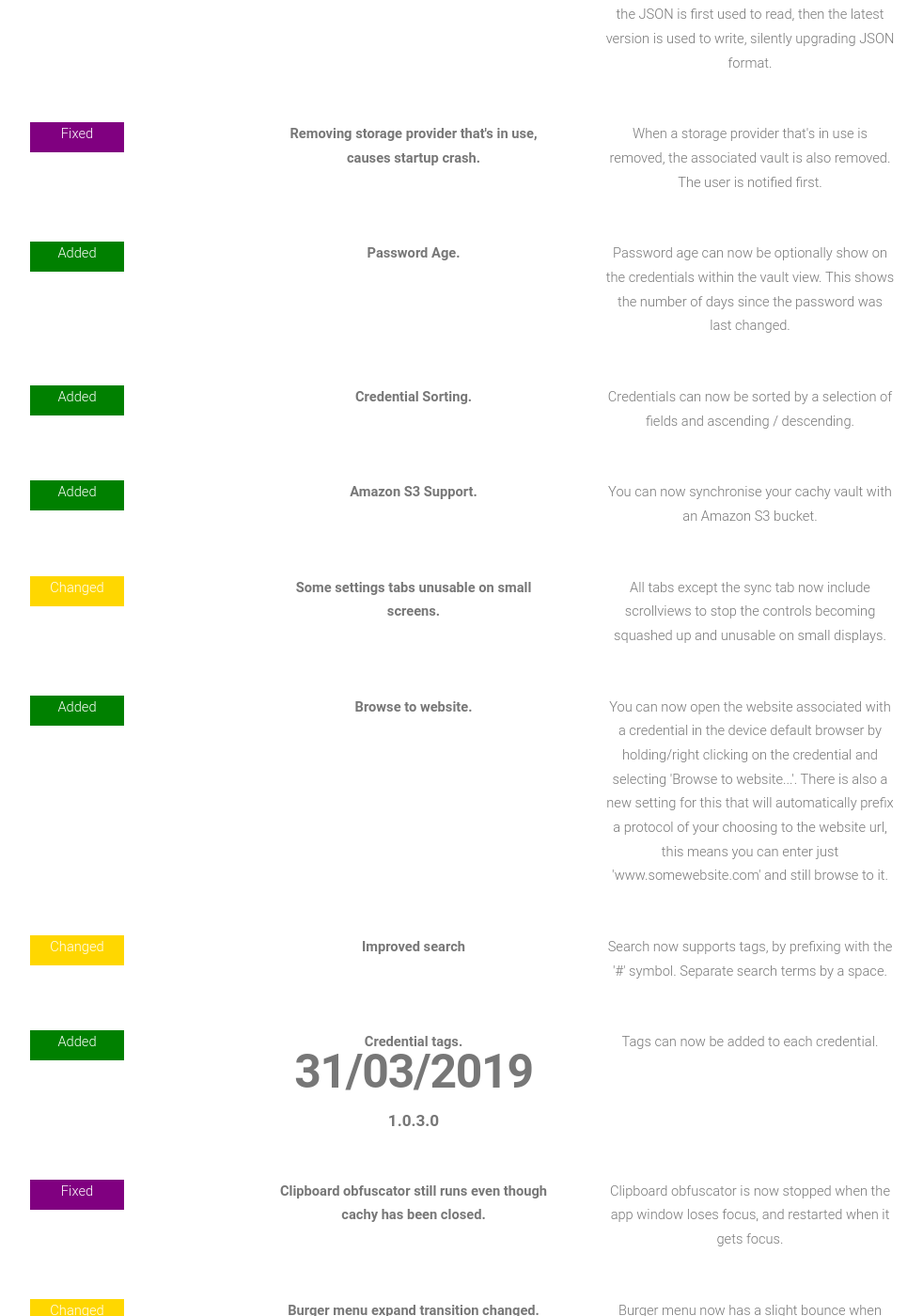
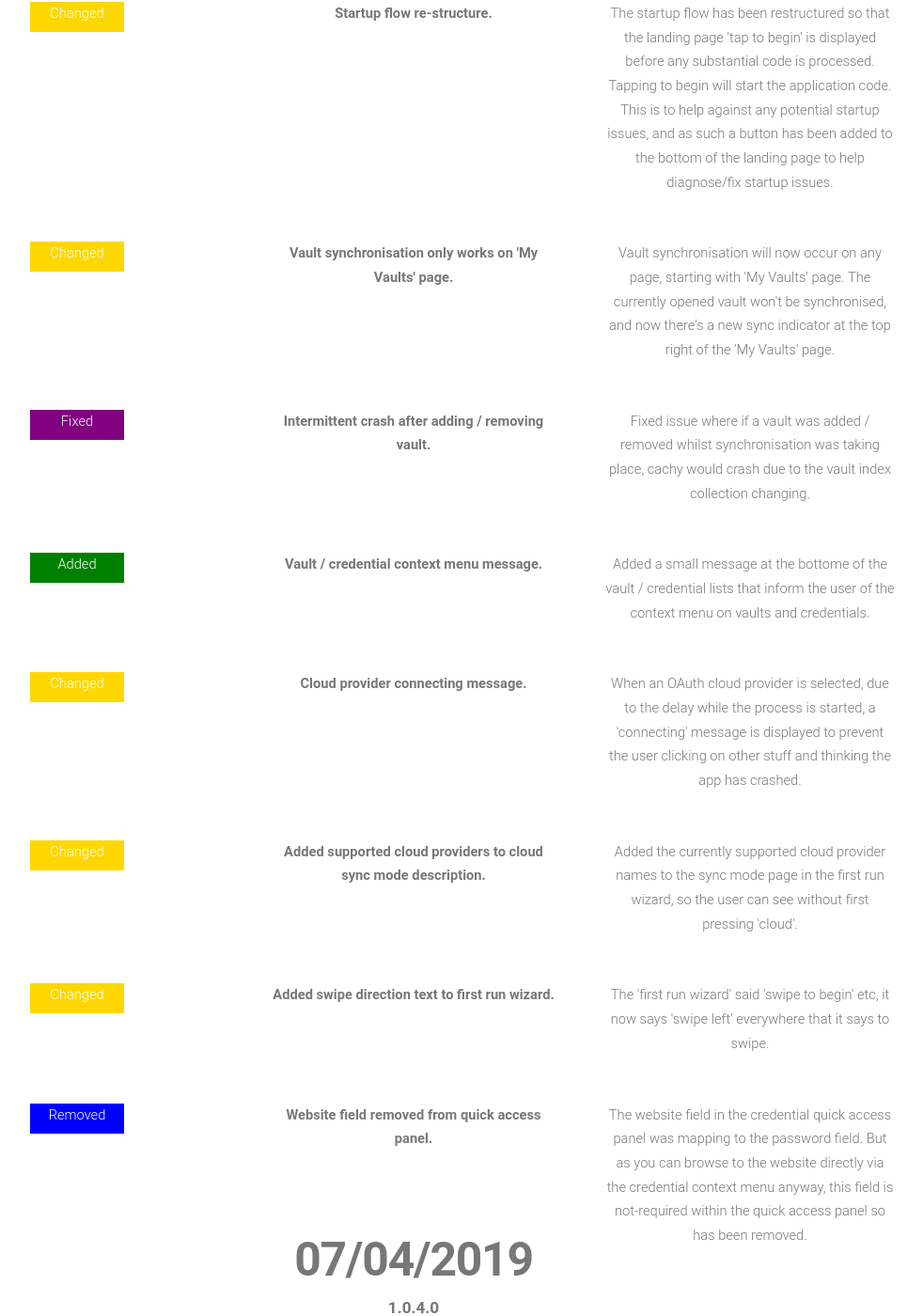
Before and after one commit to devoctomy/cachy.me, a Jekyll site: the page built from changelog.html, in a window 1280 px wide and 1400 px high, scrolled down 1083 px. Shown: the whole window at 94% size, without its empty margins (200-1182 px from the left). Built offline with Jekyll 4.4.1, drawn with Linux system fonts in a browser that asks for light colours; nearby versions of some CDN libraries; a script that is not in the unit is left out; some of the changed text lies outside the part shown.

Commit message:
Updated change log file.

```diff
--- a/assets/data/changes.json
+++ b/assets/data/changes.json
@@ -1,5 +1,80 @@
 {
   "Releases": {
+    "1.0.5.0": {
+      "Date": "13/04/2019",
+      "Changes": [
+        {
+          "Type": "Fixed",
+          "Date": "13/04/2019",
+          "Summary": "Crash when adding cloud vault",
+          "Description": "Fixed crash from occurring when adding several cloud vaults in succession on Android.",
+          "Platform": "Android"
+        },
+        {
+          "Type": "Changed",
+          "Date": "13/04/2019",
+          "Summary": "App Reset",
+          "Description": "Application reset now just renames the 4 configuration files, if they exist.  No files are deleted.",
+          "Platform": "UWP, Android"
+        },
+        {
+          "Type": "Changed",
+          "Date": "13/04/2019",
+          "Summary": "Startup flow re-structure.",
+          "Description": "The startup flow has been restructured so that the landing page 'tap to begin' is displayed before any substantial code is processed. Tapping to begin will start the application code.  This is to help against any potential startup issues, and as such a button has been added to the bottom of the landing page to help diagnose/fix startup issues.",
+          "Platform": "UWP, Android"
+        },
+        {
+          "Type": "Changed",
+          "Date": "12/04/2019",
+          "Summary": "Vault synchronisation only works on 'My Vaults' page.",
+          "Description": "Vault synchronisation will now occur on any page, starting with 'My Vaults' page.  The currently opened vault won't be synchronised, and now there's a new sync indicator at the top right of the 'My Vaults' page.",
+          "Platform": "UWP, Android"
+        },
+        {
+          "Type": "Fixed",
+          "Date": "11/04/2019",
+          "Summary": "Intermittent crash after adding / removing vault.",
+          "Description": "Fixed issue where if a vault was added / removed whilst synchronisation was taking place, cachy would crash due to the vault index collection changing.",
+          "Platform": "UWP, Android"
+        },
+        {
+          "Type": "Added",
+          "Date": "08/04/2019",
+          "Summary": "Vault / credential context menu message.",
+          "Description": "Added a small message at the bottome of the vault / credential lists that inform the user of the context menu on vaults and credentials.",
+          "Platform": "UWP, Android"
+        },
+        {
+          "Type": "Changed",
+          "Date": "08/04/2019",
+          "Summary": "Cloud provider connecting message.",
+          "Description": "When an OAuth cloud provider is selected, due to the delay while the process is started, a 'connecting' message is displayed to prevent the user clicking on other stuff and thinking the app has crashed.",
+          "Platform": "UWP, Android"
+        },
+        {
+          "Type": "Changed",
+          "Date": "08/04/2019",
+          "Summary": "Added supported cloud providers to cloud sync mode description.",
+          "Description": "Added the currently supported cloud provider names to the sync mode page in the first run wizard, so the user can see without first pressing 'cloud'.",
+          "Platform": "UWP, Android"
+        },
+        {
+          "Type": "Changed",
+          "Date": "08/04/2019",
+          "Summary": "Added swipe direction text to first run wizard.",
+          "Description": "The 'first run wizard' said 'swipe to begin' etc, it now says 'swipe left' everywhere that it says to swipe.",
+          "Platform": "UWP, Android"
+        },
+        {
+          "Type": "Removed",
+          "Date": "08/04/2019",
+          "Summary": "Website field removed from quick access panel.",
+          "Description": "The website field in the credential quick access panel was mapping to the password field.  But as you can browse to the website directly via the credential context menu anyway, this field is not-required within the quick access panel so has been removed.",
+          "Platform": "UWP, Android"
+        }
+      ]
+    },
     "1.0.4.0": {
       "Date": "07/04/2019",
       "Changes": [
```
